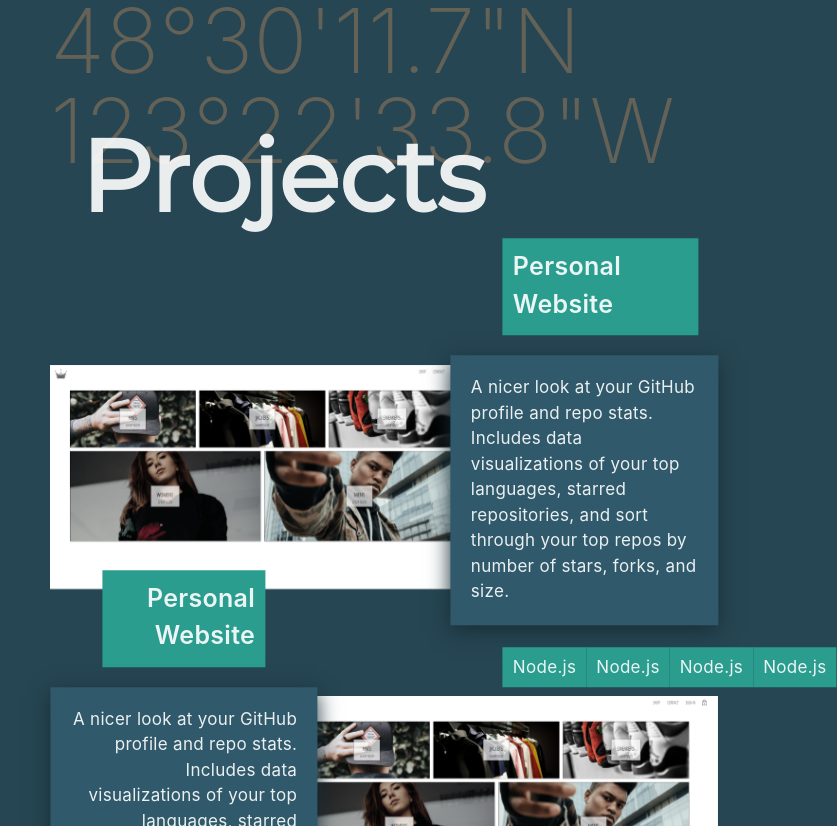
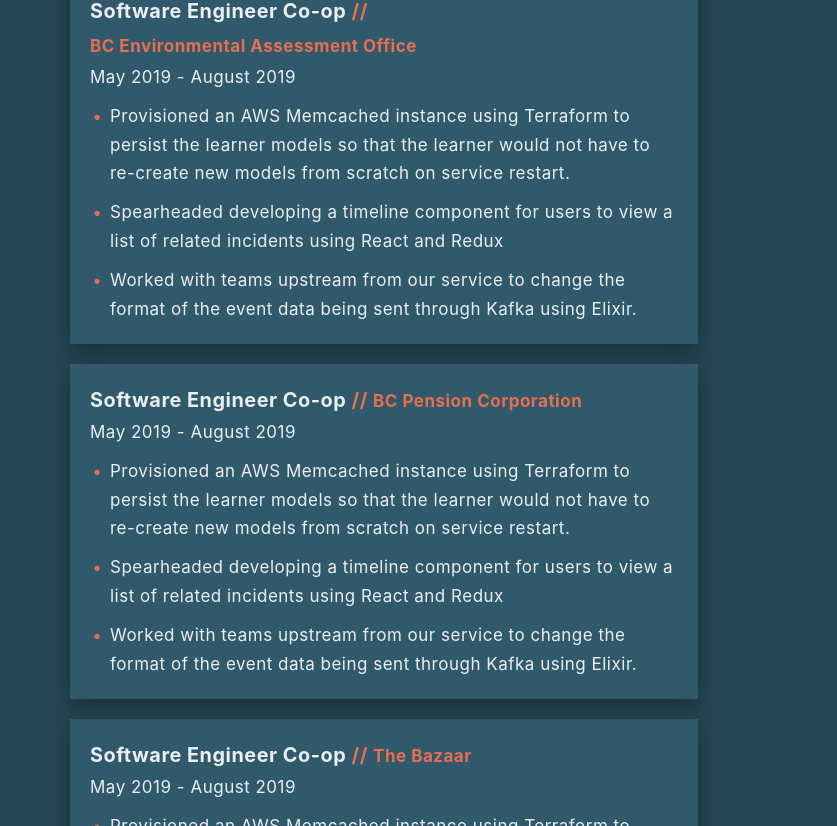
Before and after one commit to btzc/personal-website-v3, a React (Create React App) app: page / in a window 768 px wide. Shown: the part 1974-2800 px from the top of the page, 837 px wide, since content can reach past the window. Built offline with nearby package versions, Linux system fonts and the light colour scheme.

Commit message:
mobile breakpoint smaller tablets

```diff
--- a/src/components/compass/compass.styles.scss
+++ b/src/components/compass/compass.styles.scss
@@ -132,3 +132,9 @@ on #pointer:before */
     display: none;
   }
 }
+
+@media screen and (min-width: 768px) and (max-width: 1023px) {
+  #compass {
+    display: none;
+  }
+}
--- a/src/components/project-content/project-content.styles.scss
+++ b/src/components/project-content/project-content.styles.scss
@@ -96,3 +96,49 @@
     }
   }
 }
+
+@media screen and (min-width: 768px) and (max-width: 1023px) {
+  .project--contents {
+    position: relative;
+    width: 100%;
+    top: 0;
+    left: 0;
+    transform: none;
+
+    &__title {
+      padding: 2rem;
+
+      a {
+        font-size: 2.5rem;
+        font-weight: 600;
+        padding:1rem;
+      }
+    }
+
+    &__panel {
+      background-color: $color-container-background;
+      padding: 2rem;
+      box-shadow: 0 0.6rem 2rem darken($color: $color-container-background, $amount: 15%);
+      position: relative;
+      margin-bottom: 1rem;
+    }
+
+    &__techs {
+      padding: 2rem;
+      margin-left: 12%;
+      list-style: none;
+      position: relative;
+
+      & li {
+        display: inline;
+        padding: 1rem;
+        background-color: $color-complimentary;
+      }
+    }
+
+    &__links {
+      margin-left: 12%;
+      position: relative;
+    }
+  }
+}
--- a/src/components/project-image/project-image.styles.scss
+++ b/src/components/project-image/project-image.styles.scss
@@ -71,3 +71,34 @@
     }
   }
 }
+
+@media screen and (min-width: 768px) and (max-width: 1023px) {
+  .project--image__container {
+    position: relative;
+    width: 100%;
+
+    .project--image__overlay {
+      display: none;
+    }
+
+    .project--image {
+      width: 100%;
+      height: auto;
+      object-fit: cover;
+      object-position: center center;
+      opacity: 1;
+      transition: .5s ease;
+    }
+
+    &:hover {
+      opacity: 1;
+
+      .project--image__overlay {
+        opacity: 0;
+      }
+      .project--image {
+        opacity: 1;
+      }
+    }
+  }
+}
--- a/src/components/project/project.styles.scss
+++ b/src/components/project/project.styles.scss
@@ -59,3 +59,33 @@
     }
   }
 }
+
+@media screen and (min-width: 768px) and (max-width: 1023px) {
+  .project {
+    display: block;
+
+    &:nth-of-type(even) {
+      text-align: inherit;
+      display: block;
+
+      .project--contents {
+        left: 0;
+        text-align: inherit;
+
+        &__title {
+          padding: 2rem;
+          margin-right: 0;
+        }
+
+        &__techs {
+          padding: 2rem;
+          margin-right: 0;
+        }
+
+        &__links {
+          margin-right: 0;
+        }
+      }
+    }
+  }
+}
--- a/src/components/work-list-panel/work-list-panel.styles.scss
+++ b/src/components/work-list-panel/work-list-panel.styles.scss
@@ -64,3 +64,14 @@
     font-size: 1.5rem;
   }
 }
+
+@media screen and (min-width: 768px) and (max-width: 1023px) {
+  .work-list-panel {
+    display: block;
+    margin-bottom: 2rem;
+    background-color: $color-container-background;
+    padding: 2rem;
+    box-shadow: 0 0.6rem 2rem darken($color: $color-container-background, $amount: 15%);
+    font-size: 1.7rem;
+  }
+}
--- a/src/components/work-list-tabs/work-list-tabs.styles.scss
+++ b/src/components/work-list-tabs/work-list-tabs.styles.scss
@@ -37,3 +37,9 @@
     display: none;
   }
 }
+
+@media screen and (min-width: 768px) and (max-width: 1023px) {
+  .work-list-tabs {
+    display: none;
+  }
+}
--- a/src/pages/work/work.styles.scss
+++ b/src/pages/work/work.styles.scss
@@ -26,3 +26,16 @@
     }
   }
 }
+
+@media screen and (min-width: 768px) and (max-width: 1023px) {
+  .work {
+    display: block;
+    margin-bottom: $section-margin-mobile;
+
+    &-list {
+      display: block;
+      background-color: transparent;
+      box-shadow: none;
+    }
+  }
+}
--- a/src/styles/_typography.scss
+++ b/src/styles/_typography.scss
@@ -66,7 +66,7 @@ body {
   }
 }
 
-@media screen and (min-width: 768px) and (max-width: 1200px) {
+@media screen and (min-width: 768px) and (max-width: 1023px) {
   .heading-primary {
     width: 100%;
     margin-top: 5rem;
```
